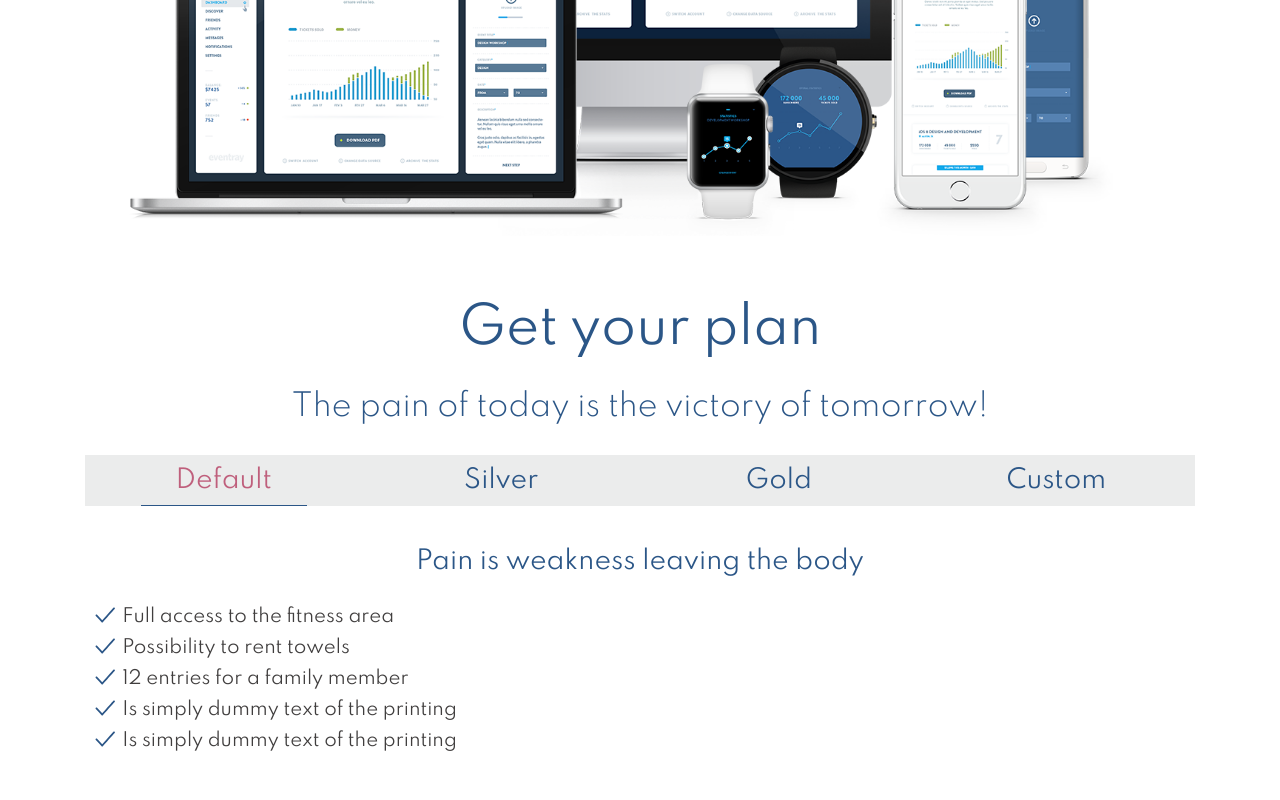
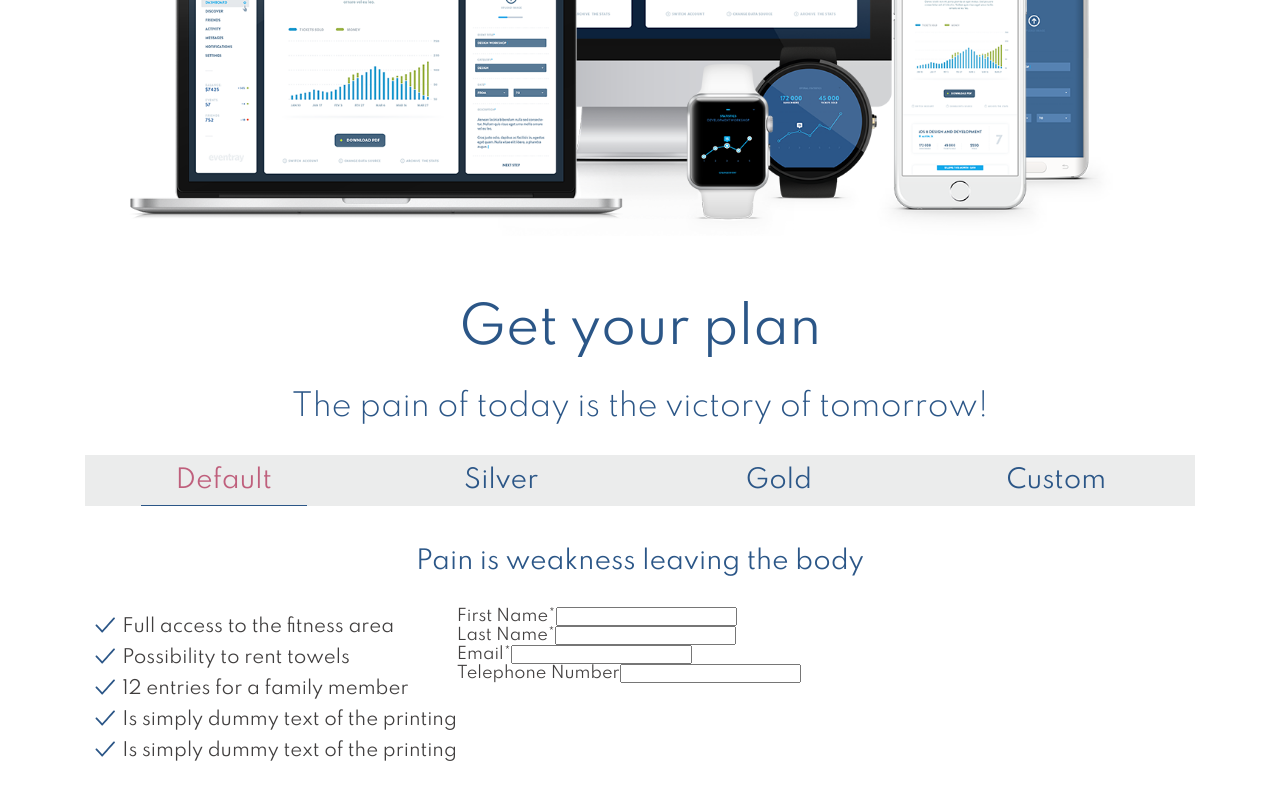
Before and after one commit to oradan/fitness-subscription-form, an Angular app: page / in a window 1280 px wide. Shown: the part 823-1623 px from the top of the page. Built offline with nearby package versions, Linux system fonts and the light colour scheme.

Commit message:
user-form html

```diff
--- a/src/app/default-plan/default-plan.component.html
+++ b/src/app/default-plan/default-plan.component.html
@@ -1,4 +1,4 @@
-<div class="default">
+<div class="default plan-container">
  <ul class="ul-check-icon">
    <li>Full access to the fitness area</li>
    <li>Possibility to rent towels</li>
@@ -6,4 +6,7 @@
    <li>Is simply dummy text of the printing</li>
    <li>Is simply dummy text of the printing</li>
  </ul>
+ <div class="form">
+   <app-user-form></app-user-form>
+ </div>
 </div>
--- a/src/app/user-form/user-form.component.html
+++ b/src/app/user-form/user-form.component.html
@@ -1,3 +1,19 @@
-<p>
-  user-form works!
-</p>
+<form>
+  <div class="form-group">
+    <label for="first-name">First Name*</label>
+    <input id="first-name" name="firstName" type="text" required>
+  </div>
+  <div class="form-group">
+    <label for="last-name">Last Name*</label>
+    <input id="last-name" name="lastName" type="text" required>
+  </div>
+  <div class="form-group">
+    <label for="email">Email*</label>
+    <input id="email" name="email" type="email" required>
+  </div>
+  <div class="form-group">
+    <label for="phone">Telephone Number</label>
+    <input id="phone" name="lastName" type="tel">
+  </div>
+
+</form>
--- a/src/styles.css
+++ b/src/styles.css
@@ -167,10 +167,10 @@ h3 {
   flex: 0 0 80%;
 }
 
-/* .plans-container{
+.plan-container{
   display: flex;
   flex-direction: row;
-} */
+}
 
 /* Lists */
 
```
